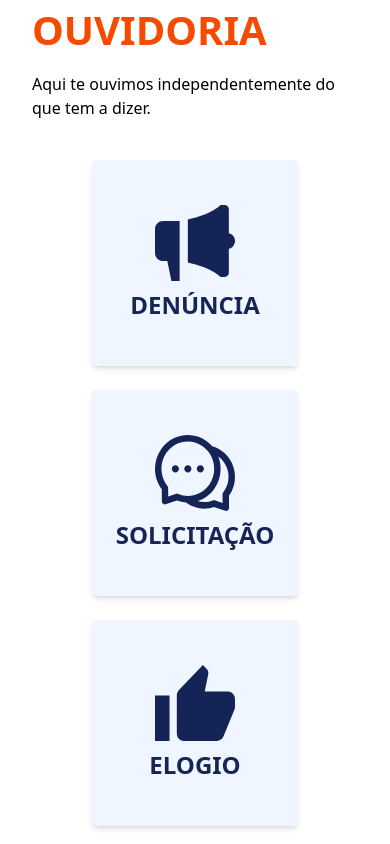
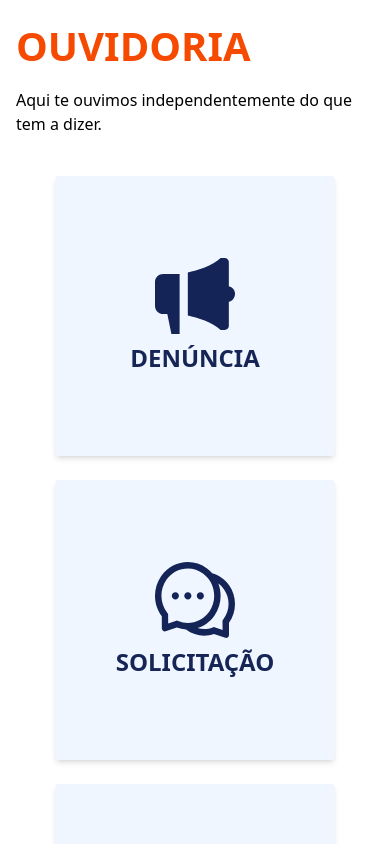
Before and after one commit to Ricki-h/SICAR, a Vue app in the folder app/: page / in a window 390 px wide. Shown: the top 844 px of the page. Built offline with nearby package versions, Linux system fonts and the light colour scheme.

Commit message:
Refazendo a parte inicial da responsividade

```diff
--- a/app/src/App.vue
+++ b/app/src/App.vue
@@ -1,13 +1,13 @@
 <script setup>
 import CardOuvidoria from './components/CardOuvidoria.vue'
-import TheDropdown from './components/TheDropdown.vue'
+// import TheDropdown from './components/TheDropdown.vue'
 import TheOuvidoria from './components/TheOuvidoria.vue'
 </script>
 
 <template>
   <div class="max-w-7xl mx-auto">
-    <div class="max-w-5xl mx-auto flex flex-col gap-10 max-sm:px-8 items-center">
-      <TheOuvidoria class="flex flex-col gap-3 md:items-center">
+    <div class="max-w-6xl flex flex-col gap-10 mx-auto p-4 md:px-0">
+      <TheOuvidoria class="flex flex-col gap-3 items-start md:items-center">
           <template #title>
             OUVIDORIA
           </template>
@@ -17,8 +17,7 @@ import TheOuvidoria from './components/TheOuvidoria.vue'
           </template>
       </TheOuvidoria>
 
-      <div class="p-0 mx-auto grid grid-cols-1 sm:grid-cols-2 md:grid-cols-4 gap-6 md:gap-8">
-
+      <div class="grid grid-cols-1 sm:grid-cols-2 md:grid-cols-4 gap-6">
         <CardOuvidoria>
           <template #imagem>
             <img src="./assets/mega-phone.svg"></img>
--- a/app/src/components/CardOuvidoria.vue
+++ b/app/src/components/CardOuvidoria.vue
@@ -8,7 +8,6 @@ const colorClasses = {
 }
 
 const sizeClasses = {
-    // tam_70: 'w-full max-w-[280px] aspect-square',
     tam_70: 'w-full max-w-[280px] aspect-square',
     tam_tablet: 'w-full max-w-[321px] h-[280px]',
     tam_cell: 'w-full max-w-[325px] h-[280px]',
@@ -26,13 +25,13 @@ const classes = computed(() => [
     'flex flex-col justify-center items-center gap-2 rounded-sm shadow-md mx-auto p-4',
     colorClasses[props.color] ?? colorClasses.blue,
     sizeClasses[props.size] ?? sizeClasses.tam_70,
-    'delay-150 duration-300 ease-in-out'
+    'delay-150 duration-300 ease-in-out md:tam_70 sm:tam_tablet tam_cell'
 ]);
 
 </script>
 
 <template>
-    <div :class="classes" class="tam_cell sm:tam_tablet md:tam_70">
+    <div :class="classes">
         <slot name="imagem" />
         <slot name="title" />
     </div>
```
